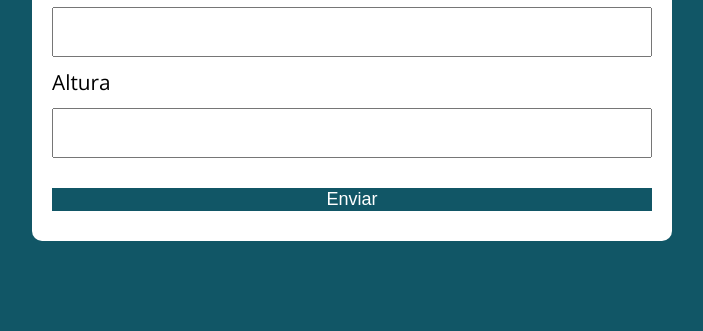
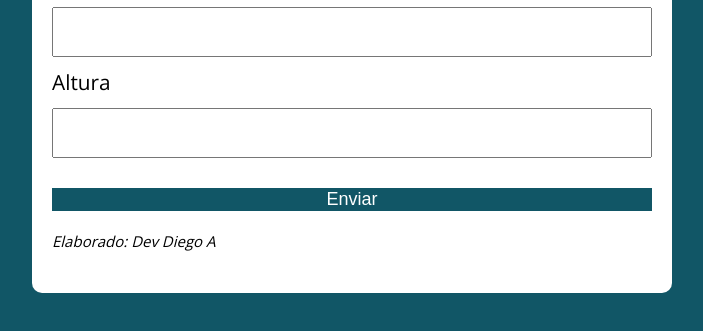
Before and after one commit to Diego279/CalculpImc, a plain HTML site: page index.html in a window 1280 px wide. Shown: the part 187-518 px from the top of the page, without its empty margins (288-991 px from the left). Drawn offline with nearby package versions, Linux system fonts and the light colour scheme.

Commit message:
inserindo p

```diff
--- a/assets/css/style.css
+++ b/assets/css/style.css
@@ -66,3 +66,7 @@ padding: 10px 20px;
 
 
     }
+.rodape{
+      font-size: 15px;
+    font-style: italic;
+}
--- a/index.html
+++ b/index.html
@@ -20,6 +20,7 @@
       </form>
 
       <div id="resultado"></div>
+      <p class="rodape">Elaborado: Dev Diego A</p>
     </section>
 
     <script src="./assets/js/main.js"></script>
```
